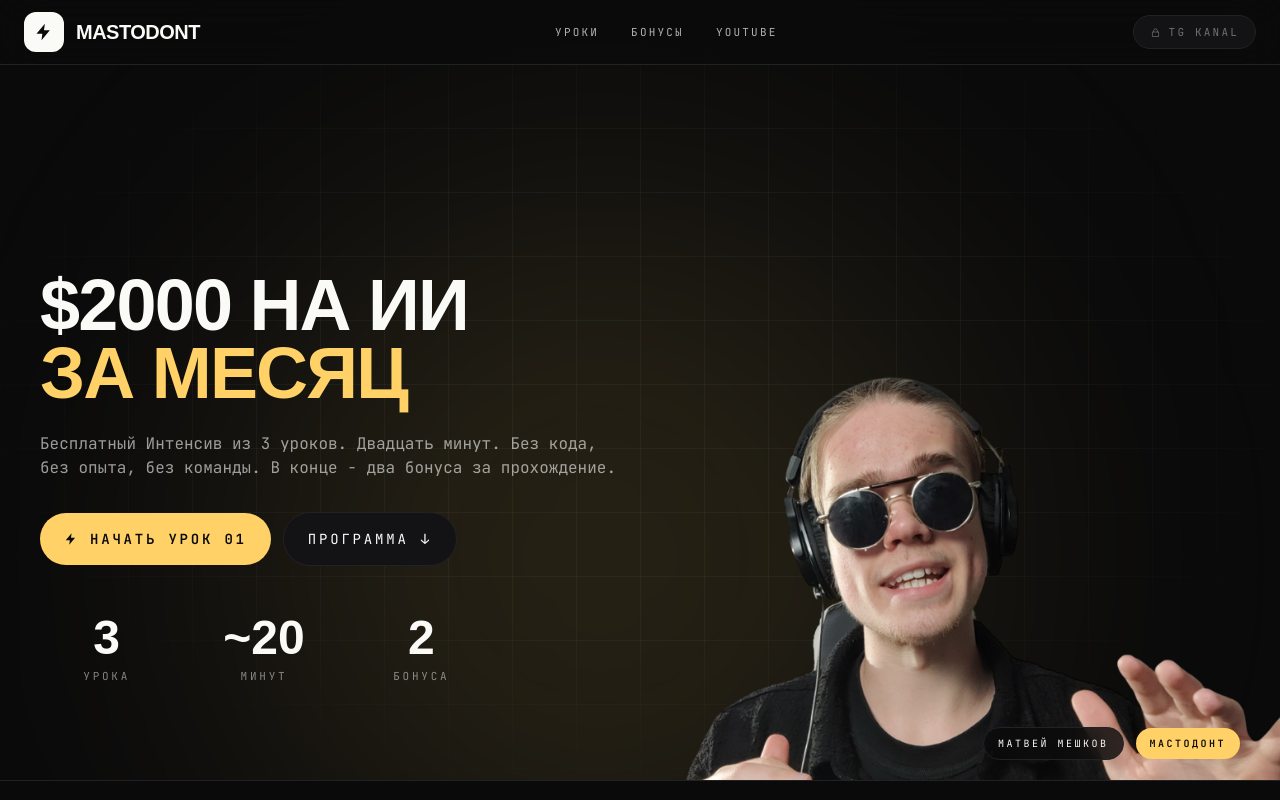
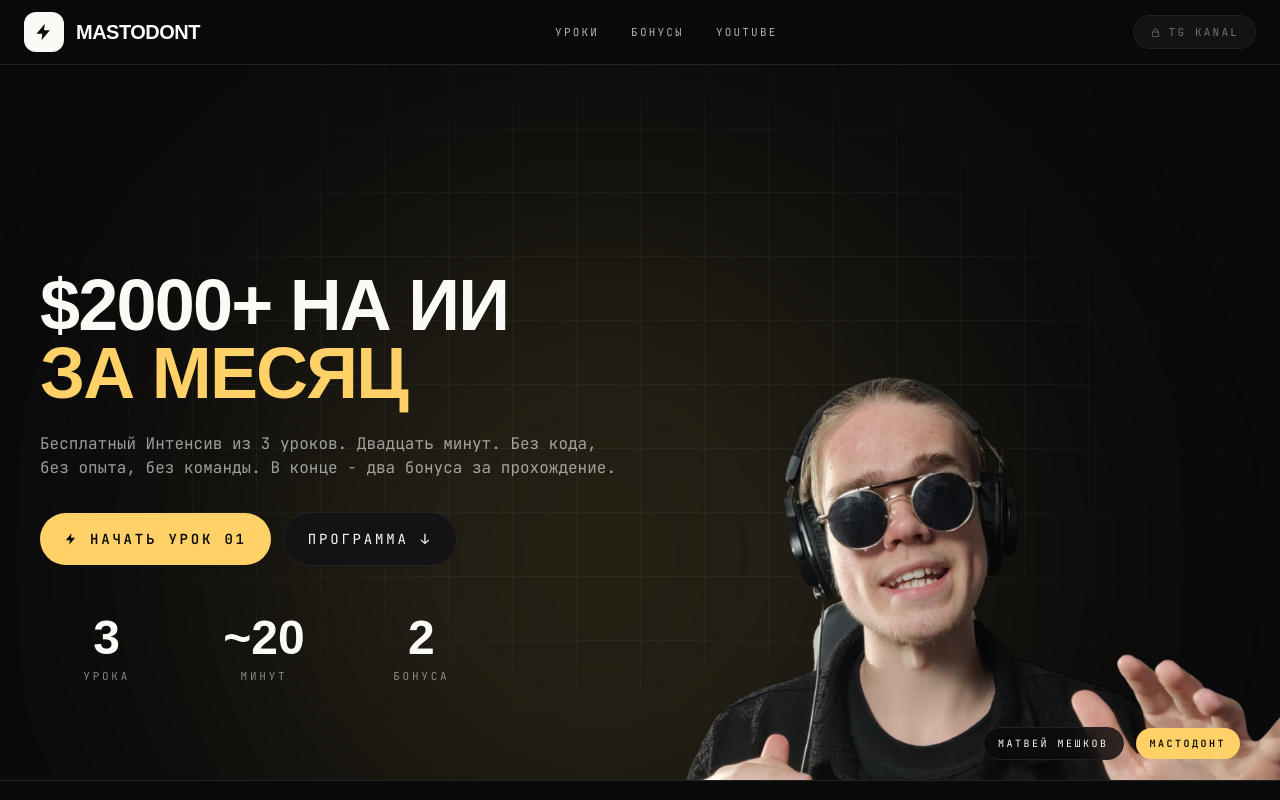
Before and after one commit to chebyrek324-oss/intensive-landing, a Next.js app: page / in a window 1280 px wide. Shown: the top 800 px of the page. Built offline with nearby package versions, Linux system fonts and the light colour scheme; a web font is replaced by a local one.

Commit message:
$2000 -> $2000+

```diff
--- a/app/layout.tsx
+++ b/app/layout.tsx
@@ -5,7 +5,7 @@ import { manrope, unbounded, jetBrainsMono } from './fonts';
 export const metadata: Metadata = {
   title: 'Интенсив по заработку на ИИ в 2026',
   description:
-    'Как за месяц начать зарабатывать $2000 на ИИ без кода, без опыта, без команды. Три урока, двадцать минут, два бонуса.',
+    'Как за месяц начать зарабатывать $2000+ на ИИ без кода, без опыта, без команды. Три урока, двадцать минут, два бонуса.',
 };
 
 export default function RootLayout({ children }: { children: React.ReactNode }) {
--- a/components/Hero.tsx
+++ b/components/Hero.tsx
@@ -44,7 +44,7 @@ export default function Hero() {
               transition={{ duration: 0.7, delay: 0.1 }}
               className="font-display font-bold text-[40px] md:text-[72px] leading-[0.95] tracking-tight uppercase"
             >
-              $2000 на ИИ<br />
+              $2000+ на ИИ<br />
               <span className="text-gold">за месяц</span>
             </motion.h1>
 
```
